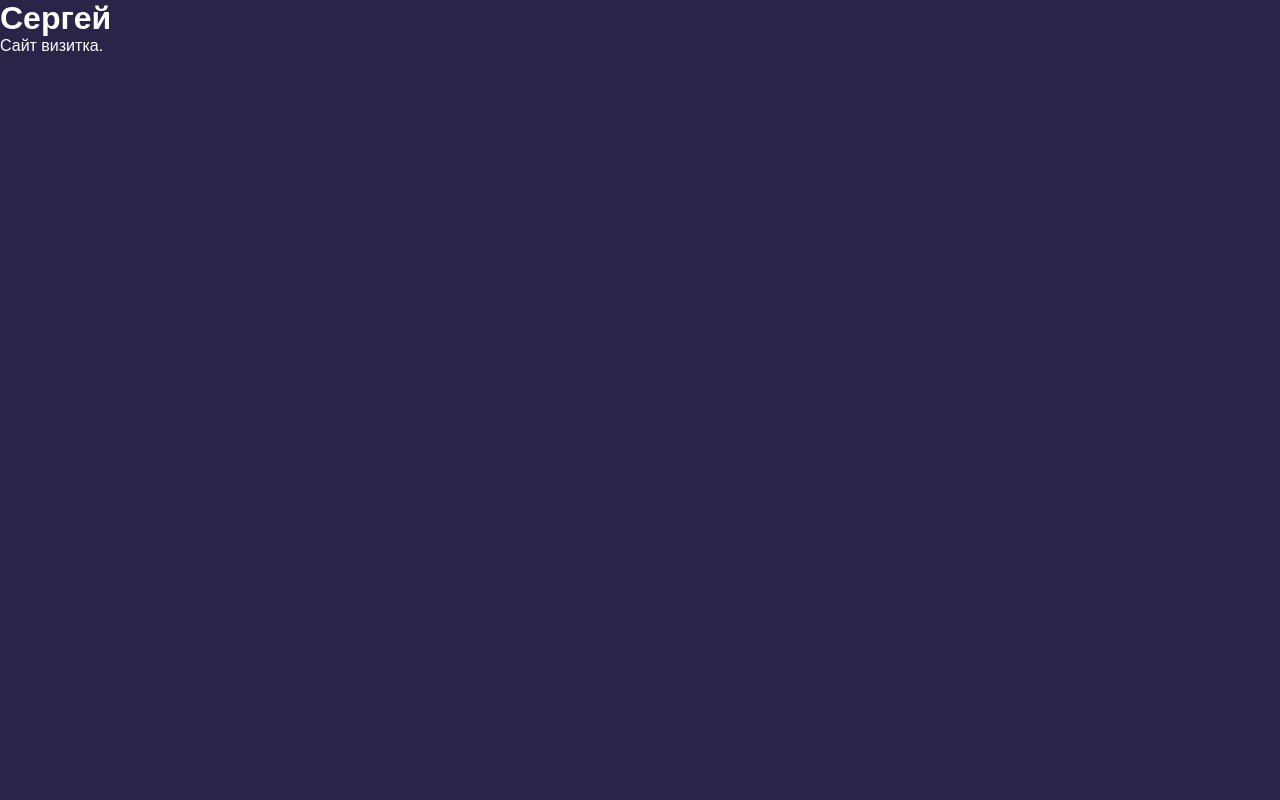
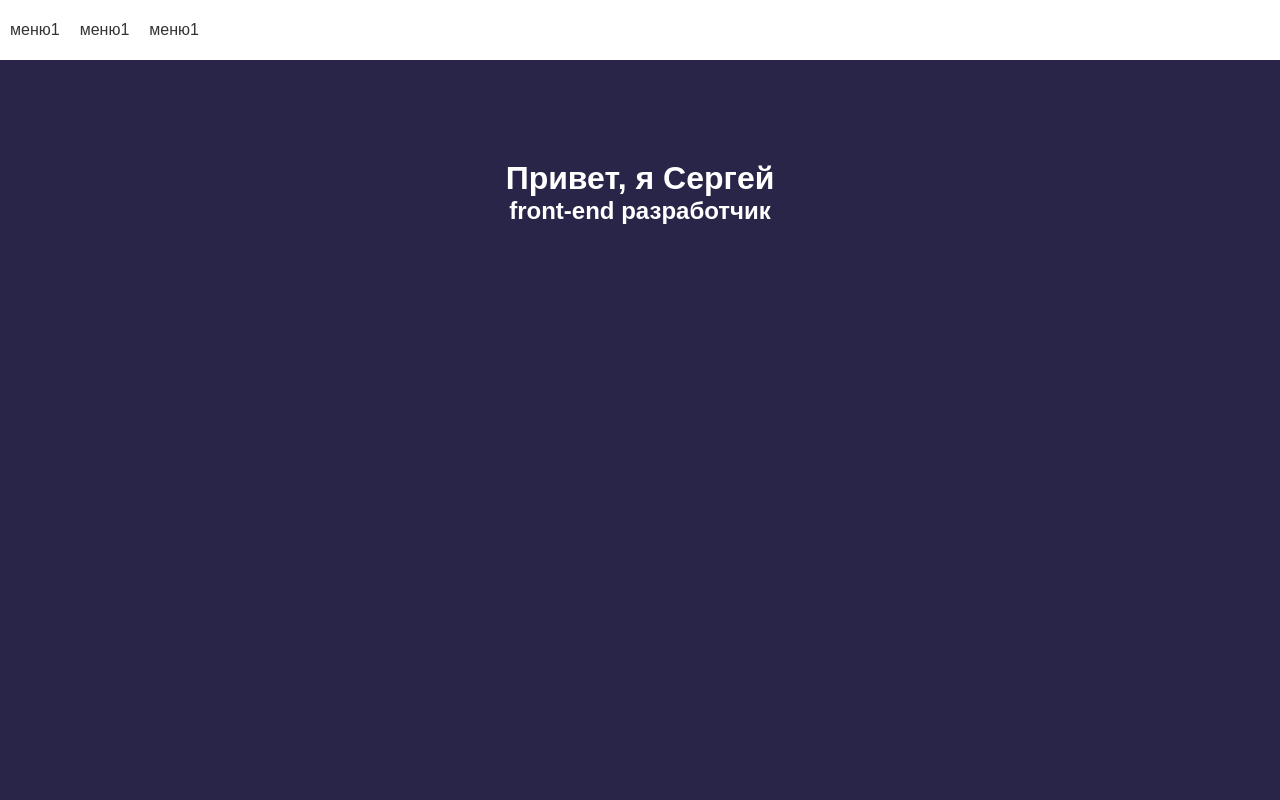
Before and after one commit to Tocher/tocher.github.io, a plain HTML site: page index.html in a window 1280 px wide. Shown: the top 800 px of the page. Drawn offline with Linux system fonts and the light colour scheme.

Commit message:
Фон и шапка

```diff
--- a/index.html
+++ b/index.html
@@ -6,10 +6,22 @@
 </head>
 <body>
     <header>
-        <h1>Сергей</h1>
+        <nav>
+            <div class="logo"></div>
+            <ul class="nav-menu">
+                <li>меню1</li>
+                <li>меню1</li>
+                <li>меню1</li>
+            </ul>
+        </nav>
     </header>
+    <div class="info">
+        <h1>Привет, я Сергей</h1>
+        <h2>front-end разработчик</h2>
+    </div>
     <footer>
         Сайт визитка.
     </footer>
+    <script src="script.js"></script>
 </body>
 </html>
--- /dev/null
+++ b/script.js
@@ -0,0 +1,12 @@
+var header = document.getElementsByTagName('header')[0];
+window.onscroll = function(e, a) {
+    var headClasses = header.getAttribute('class');
+
+    if (window.scrollY > 50 && headClasses === null) {
+        header.setAttribute('class', 'small');
+    }
+
+    if (window.scrollY < 50 && headClasses === 'small') {
+        header.removeAttribute('class');
+    }
+};
--- a/style.css
+++ b/style.css
@@ -9,4 +9,58 @@ body
     font-family: arial,sans-serif;
     background-color: #292548;
     color: #fff;
+    height: 2000px;
+    position: relative;
 }
+
+header
+{
+    background: #fff;
+    height: 60px;
+    line-height: 60px;
+    color: #333;
+    transition: all 0.4s;
+    position: fixed;
+    top: 0;
+    width: 100%;
+}
+
+.small
+{
+    height: 30px;
+    line-height: 30px;
+}
+
+.nav-menu
+{
+    list-style: none;
+}
+
+.nav-menu li
+{
+    float: left;
+    padding: 0 10px;
+}
+
+.info
+{
+    width: 720px;
+    margin: 160px auto 0;
+}
+
+.info h1,
+.info h2
+{
+    text-align: center;
+}
+
+footer
+{
+    position: absolute;
+    bottom: 0;
+    background: #ccc;
+    color: #333;
+    height: 25px;
+    text-align: center;
+    width: 100%;
+}
```
